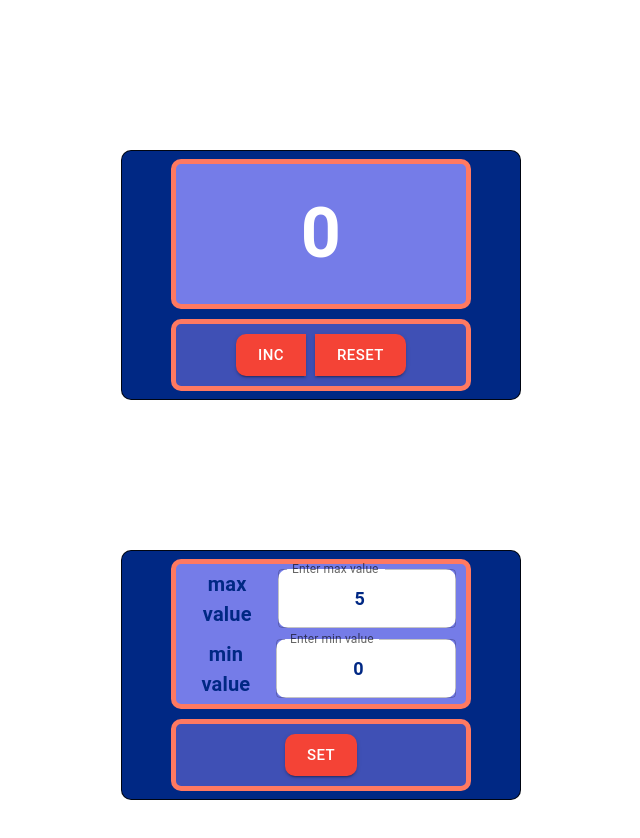
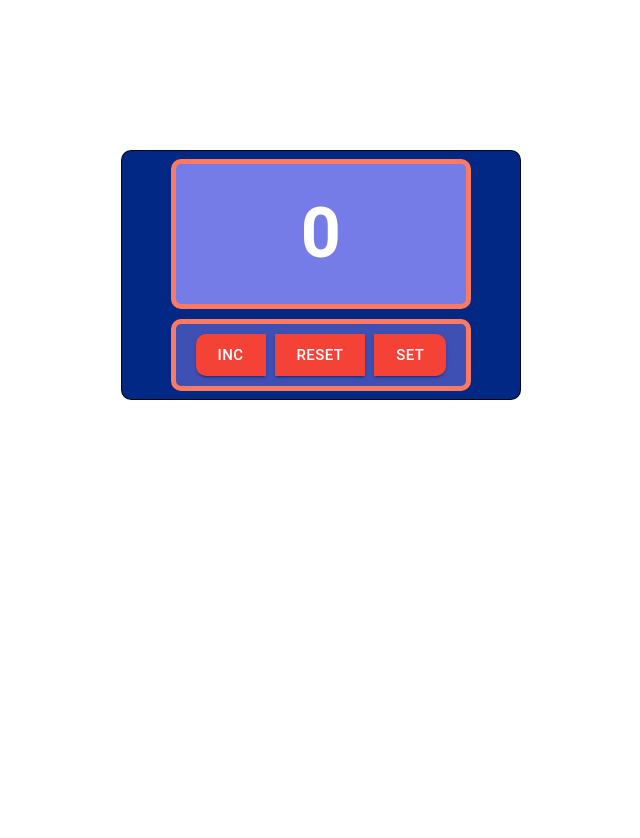
Before and after one commit to olesya-sh-dev/conter-2in1-redux, a React (Create React App) app: page / in a window 1280 px wide. Shown: the top 838 px of the page, without its empty margins (319-959 px from the left). After the commit the page ends 800 px from the top, so only its background shows below. Built offline with nearby package versions, Linux system fonts and the light colour scheme.

Commit message:
isSettingsActive

```diff
--- a/src/AppWithRedux.tsx
+++ b/src/AppWithRedux.tsx
@@ -11,29 +11,12 @@ import {
   resetAC,
   setValuesAC,
 } from "./components/counter-reducer";
-import { setMaxAC, setMinAC } from "./components/settings-reducer";
+
 
 function AppWithRedux() {
-  //const [value, setValue] = useState<number | null>(null);
-  //const [maxValue, setMaxValue] = useState<number | null>(null);
-  //const [minValue, setMinValue] = useState<number | null>(null);
+  const [isSettingsActive, setSettingsActive] = useState(false);
 
-  // useEffect(() => {
-  //   const localValue = localStorage.getItem("minValue");
-  //   const localMaxValue = localStorage.getItem("maxValue");
-  //   const localMinValue = localStorage.getItem("minValue");
 
-  //   setValue(localValue !== null ? Number(localValue) : null);
-  //   setMaxValue(localMaxValue !== null ? Number(localMaxValue) : null);
-  //   setMinValue(localMinValue !== null ? Number(localMinValue) : null);
-  // }, []);
-
-  // useEffect(() => {
-
-  //   setValue(Number(localStorage.getItem("minValue")));
-  //   setMinValue(Number(localStorage.getItem("minValue")));
-  //   setMaxValue(Number(localStorage.getItem("maxValue")));
-  // }, []);
   const state = useSelector((state: AppRootStateType) => state.counterReducer);
   const stateSet = useSelector(
     (state: AppRootStateType) => state.settingsReducer
@@ -43,25 +26,20 @@ function AppWithRedux() {
 
   const incrementNumberHandler = () => {
     dispatch(incrementAC());
-    // if (maxValue !== null && value! < maxValue!)
-    //   setValue((prevValue) => prevValue! + 1);
     };
 
   const resetNumberHandler = () => {
     dispatch(resetAC(stateSet.minValue));
-    //setValue(minValue);
   };
 
   const giveValues = () => {
-    dispatch(setValuesAC(stateSet.minValue, stateSet.maxValue));
+    dispatch(setValuesAC(stateSet.minValue, stateSet.maxValue))
+    setSettingsActive(false);
+  };
+  const onSettingsHandler = () => {
+    setSettingsActive(!isSettingsActive);
+  };
 
-    // setValue(minValue);
-    // localStorage.setItem("minValue", minValue.toString());
-    // localStorage.setItem("maxValue", maxValue.toString());
-    // const onSettingsHandler = () => {
-    //   setValue(null);
-    // };
-  };
   const theme = createTheme({
     palette: {
       primary: {
@@ -83,20 +61,19 @@ function AppWithRedux() {
     <ThemeProvider theme={theme}>
       <CssBaseline />
       <div className="App">
+      {isSettingsActive ? (
+          // Если isSettingsActive == true, показываем Settings
+          <Settings giveValues={giveValues} />
+        ) : (
+          // Если isSettingsActive == false, показываем Counter
           <Counter
             value={state.value}
-          //onSettingsHandler={onSettingsHandler}
+            onSettingsHandler={onSettingsHandler}
             maxValue={state.maxValue}
             incrementNumberHandler={incrementNumberHandler}
             resetNumberHandler={resetNumberHandler}
           />
-        <Settings
-          //maxValue={stateSet.maxValue}
-          giveValues={giveValues}
-          //minValue={stateSet.minValue}
-          //setMaxValue={setMaxValue}
-          //setMinValue={setMinValue}
-        />
+        )}
       </div>
     </ThemeProvider>
   );
--- a/src/components/Counter.tsx
+++ b/src/components/Counter.tsx
@@ -8,10 +8,11 @@ import { ButtonsWrapper } from "./ButtonsWrapper";
 type CounterPropsType = {
   value: number;
   maxValue: number | null;
+  style?: React.CSSProperties;
 
   incrementNumberHandler: () => void;
   resetNumberHandler: () => void;
-  //onSettingsHandler: () => void;
+  onSettingsHandler: () => void;
 };
 
 
@@ -19,7 +20,8 @@ type CounterPropsType = {
 
 export const Counter = ({
   value,
-  //onSettingsHandler,
+  style,
+  onSettingsHandler,
   maxValue,
   incrementNumberHandler,
   resetNumberHandler,
@@ -46,7 +48,7 @@ export const Counter = ({
           disabled={value === maxValue}
         />
         <ButtonComponent title={"RESET"} onClick={resetNumberHandler} />
-        {/* <ButtonComponent title={"SET"} onClick={onSettingsHandler} /> */}
+        <ButtonComponent title={"SET"} onClick={onSettingsHandler} />
       </ButtonsWrapper>
     </Wrapper>
   );
```
Also changed, not shown: src/App.tsx (+4 -4 lines), 2 other files (tests, documents, lock files or other folders). Lines whose indentation alone changed are shown as unchanged.
